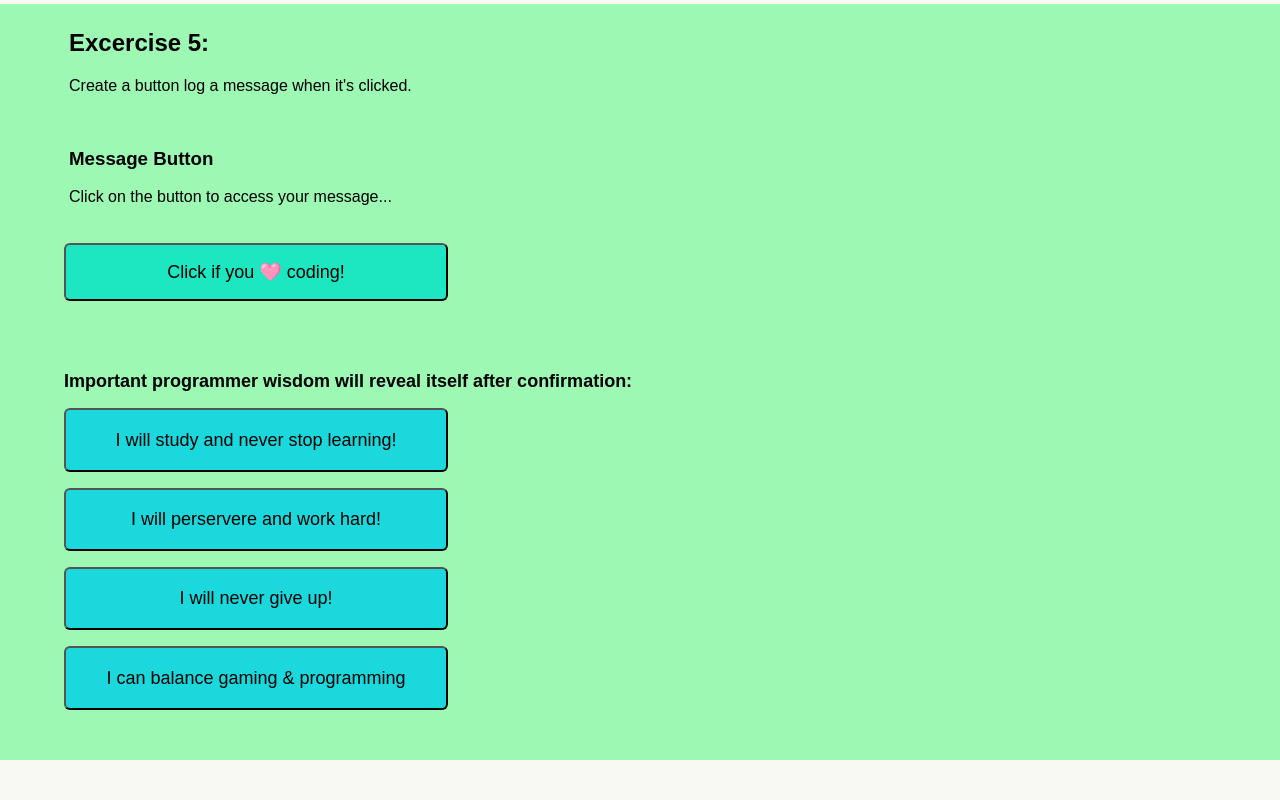
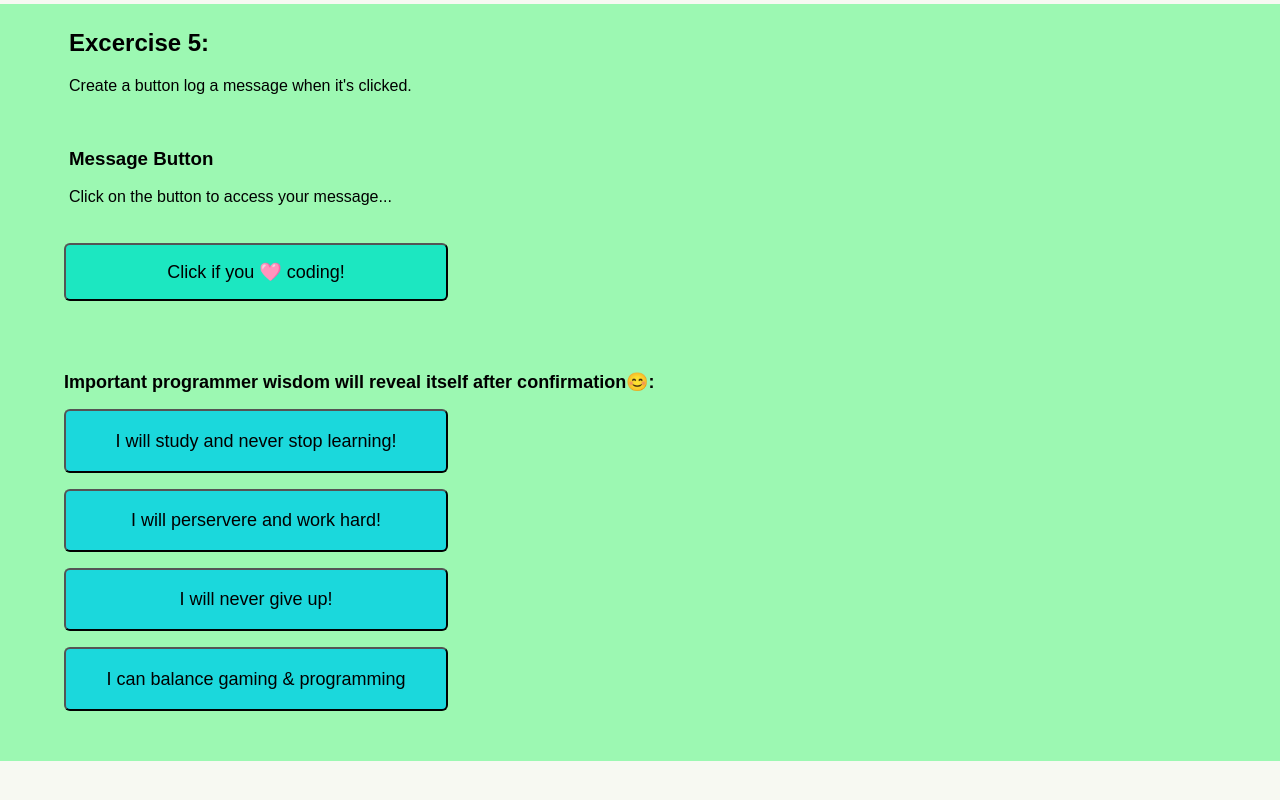
Before and after one commit to rose-sky-sun/My-First-Repository, a plain HTML site: page dom-ex.html in a window 1280 px wide. Shown: the part 2210-3010 px from the top of the page. Drawn offline with Linux system fonts and the light colour scheme.

Commit message:
Add files via upload

```diff
--- a/dom-ex.html
+++ b/dom-ex.html
@@ -170,7 +170,7 @@
             </div>
             <div class="function-container">
                 <div class="btn-mes-text">
-                    Important programmer wisdom will reveal itself after confirmation:
+                    Important programmer wisdom will reveal itself after confirmation😊:
                 </div>
                 <button class="button" id="button1" value="false">I will study and never stop learning!</button>
                 <button class="button" id="button2" value="false">I  will perservere and work hard!</button>
```
